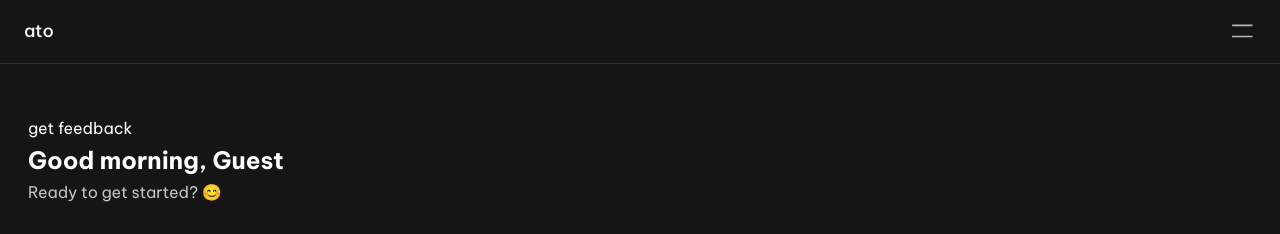
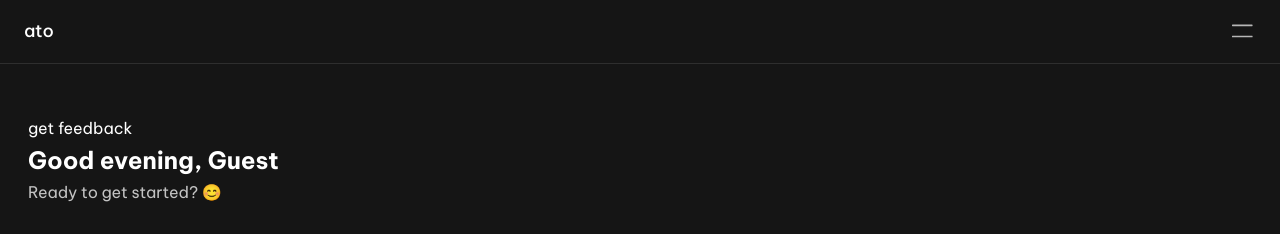
Before and after one commit to Stefan1400/ato, a React (Vite) app in the folder client/: page / in a window 1280 px wide. Shown: the top 234 px of the page. Built offline with nearby package versions, Linux system fonts and the light colour scheme; no server answers; a web font is replaced by a local one.

Commit message:
feat(welcome): add dynamic greeting based on time of day

```diff
--- a/client/src/components/WelcomeMessage.tsx
+++ b/client/src/components/WelcomeMessage.tsx
@@ -1,27 +1,45 @@
-import { useContext } from "react";
+import { useContext, useEffect, useState } from "react";
 import { AuthContext } from "../app/AuthProvider";
 import type { AuthContextType } from "../app/AuthProvider";
 import { useGetFeedback } from "../features/feedback/useFeedback";
+
+type DayTimes = 'Good morning' | 'Good afternoon' | 'Good evening';
 
 function WelcomeMessage() {
 
    const { user } = useContext(AuthContext) as AuthContextType;
    const feedbackMutation = useGetFeedback();
-
-   function handleGetFeedback() {
-      feedbackMutation.mutate();
-   };
+   const [greeting, setGreeting] = useState<DayTimes>();
 
    const today = feedbackMutation.data?.todayValue;
 
    const username = user?.email.split('@')[0];
    const displayName = username ? username[0].toUpperCase() + username.slice(1) : 'Guest'
 
+   function getTimeOfDay() {
+      const hours = new Date().getHours();
+
+      if (hours >= 0 && hours < 12) return 'Good morning';
+      if (hours >= 12 && hours < 18) return 'Good afternoon';
+      return 'Good evening';
+   };
+
+   function handleGetFeedback() {
+      feedbackMutation.mutate();
+   };
+
+   useEffect(() => {
+      setGreeting(getTimeOfDay())
+
+      const interval = setInterval(() => setGreeting(getTimeOfDay()), 60 * 1000);
+      return () => clearInterval(interval);
+   }, []);
+
   return (
     <div className="w-screen h-auto p-3 pl-7 flex flex-col items-start text-white gap-1 mb-11 mt-5">
       <button onClick={handleGetFeedback}>get feedback</button>
 
-      <h1 className="font-bold text-2xl">Good morning, {displayName}</h1>
+      <h1 className="font-bold text-2xl">{greeting}, {displayName}</h1>
       <p className="text-[#c3c3c3]">
          {!today ? (
          'Ready to get started? 😊'
```
